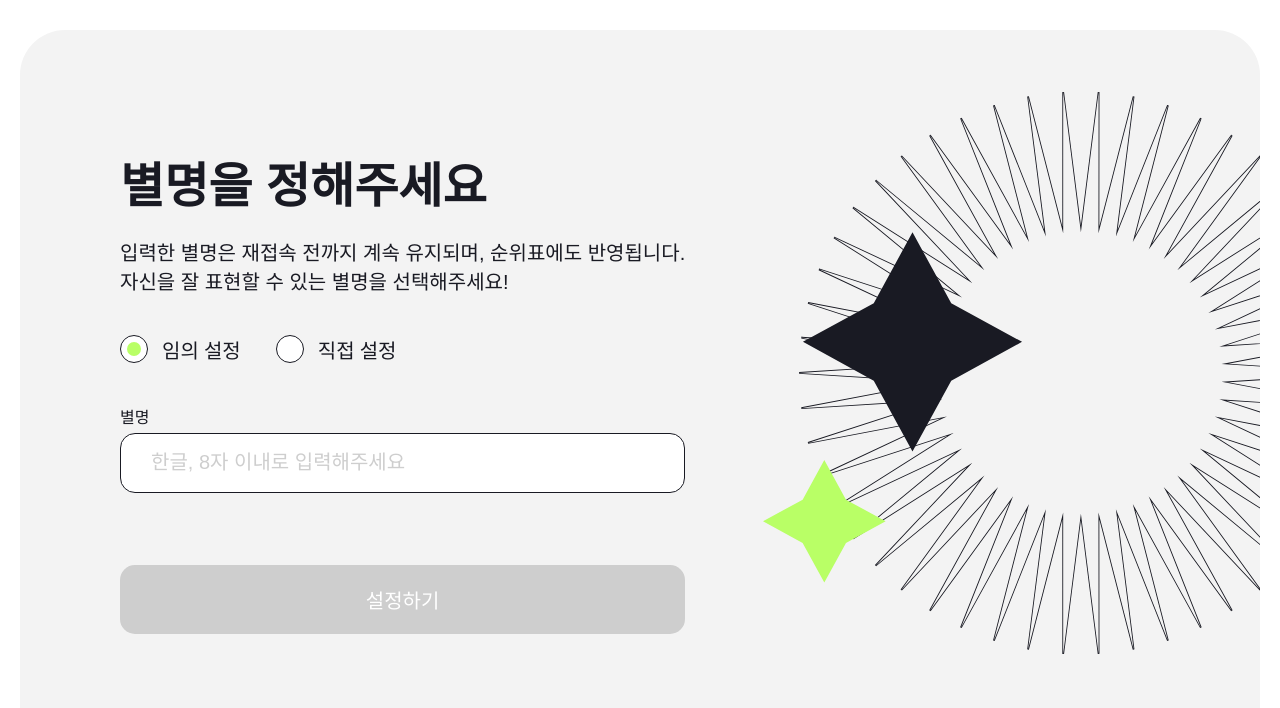
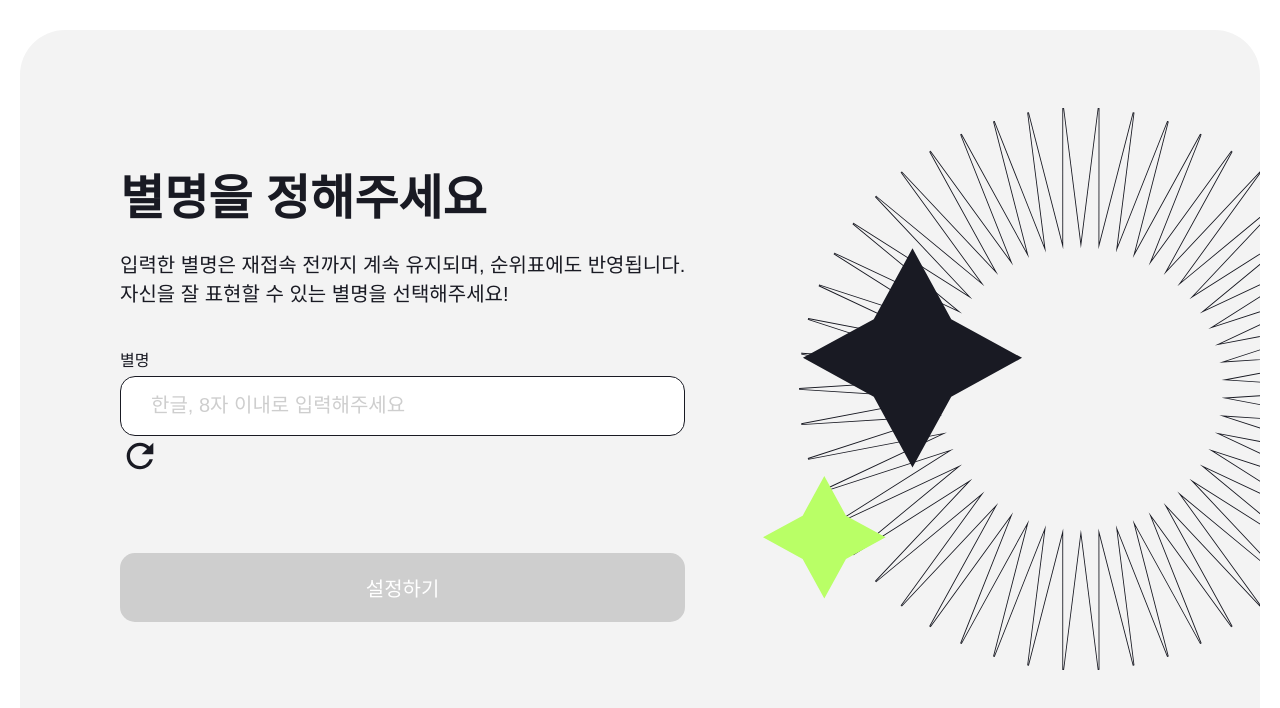
Before and after one commit to teamdannae/dannae, a Next.js app in the folder frontend/: page /profile/nickname in a window 1280 px wide. Shown: the top 708 px of the page. Built offline with nearby package versions, Linux system fonts and the light colour scheme; no server answers.

Commit message:
refactor: 닉네임 UI 변경

```diff
--- a/frontend/src/app/profile/nickname/page.tsx
+++ b/frontend/src/app/profile/nickname/page.tsx
@@ -1,7 +1,7 @@
 "use client";
 
 import { useEffect, useState } from "react";
-import { Button, Input, Radio } from "../../components";
+import { Button, Input } from "../../components";
 import styles from "./page.module.scss";
 import { nicknamePattern } from "@/utils/regex";
 import { useRouter } from "next/navigation";
@@ -10,11 +10,11 @@ import Image from "next/image";
 const ProfileNickname = () => {
   const router = useRouter();
 
-  const [namingMode, setNamingMode] = useState<number>(0);
   const [nickname, setNickname] = useState<string>("");
   const [isValid, setIsValid] = useState<boolean>(true);
 
   const getRandomNickname = async () => {
+    new Audio("/bgm/Button-Click.mp3").play();
     try {
       const response = await fetch(
         "https://www.rivestsoft.com/nickname/getRandomNickname.ajax",
@@ -38,22 +38,8 @@ const ProfileNickname = () => {
   };
 
   useEffect(() => {
-    if (namingMode === 0) {
     getRandomNickname();
-    } else {
-      setNickname("");
-    }
-  }, [namingMode]);
-
-  const changeMode = (e: React.ChangeEvent<HTMLInputElement>) => {
-    new Audio("/bgm/Button-Click.mp3").play();
-    const newMode = Number(e.target.value);
-    setNamingMode(newMode);
-
-    if (newMode === 0) {
-      getRandomNickname();
-    }
-  };
+  }, []);
 
   const changeNickname = (e: React.ChangeEvent<HTMLInputElement>) => {
     const inputValue = e.target.value;
@@ -96,12 +82,9 @@ const ProfileNickname = () => {
             자신을 잘 표현할 수 있는 별명을 선택해주세요!
           </p>
         </header>
-        <Radio
-          selectedIndex={namingMode}
-          values={["임의 설정", "직접 설정"]}
-          onChangeEvent={changeMode}
-        />
+
         <div className={styles.inputContainer}>
+          <div className={styles.input}>
             <Input
               value={nickname}
               onChangeEvent={changeNickname}
@@ -109,8 +92,21 @@ const ProfileNickname = () => {
               inputLabel="별명"
               placeholder="한글, 8자 이내로 입력해주세요"
               isValid={isValid}
-            onEnterKey={confirmNickname}
             />
+            <div
+              className={`${styles.iconButton} ${styles.refreshButton}`}
+              onClick={getRandomNickname}
+            >
+              <Image
+                src="/icons/refresh.svg"
+                alt="refresh button"
+                width={40}
+                height={40}
+                priority
+                className={styles.refreshIcon}
+              />
+            </div>
+          </div>
           <div className={styles.errorContainer}>
             {!isValid && (
               <p className={styles.errorMessage}>
```
Lines whose indentation alone changed are shown as unchanged.
